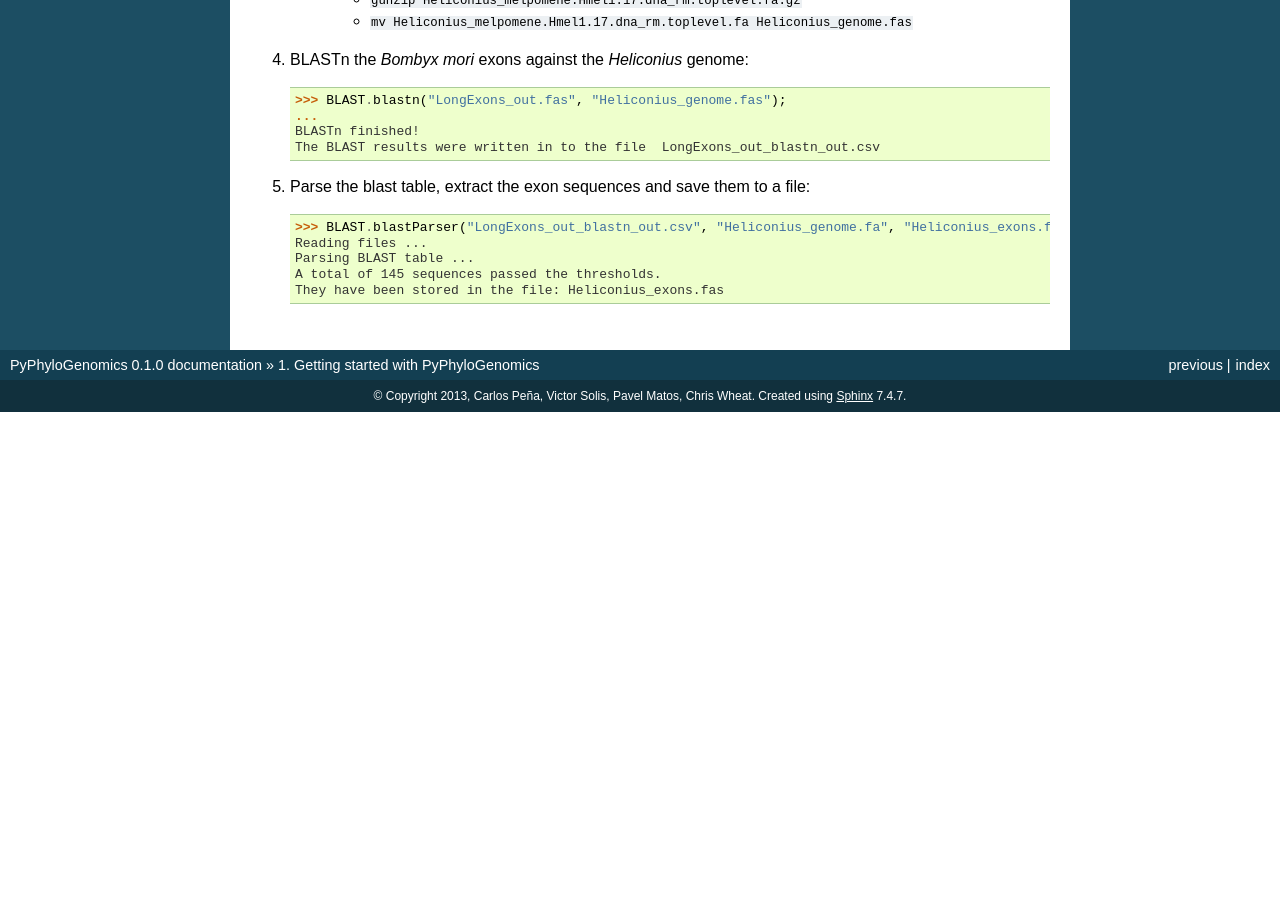
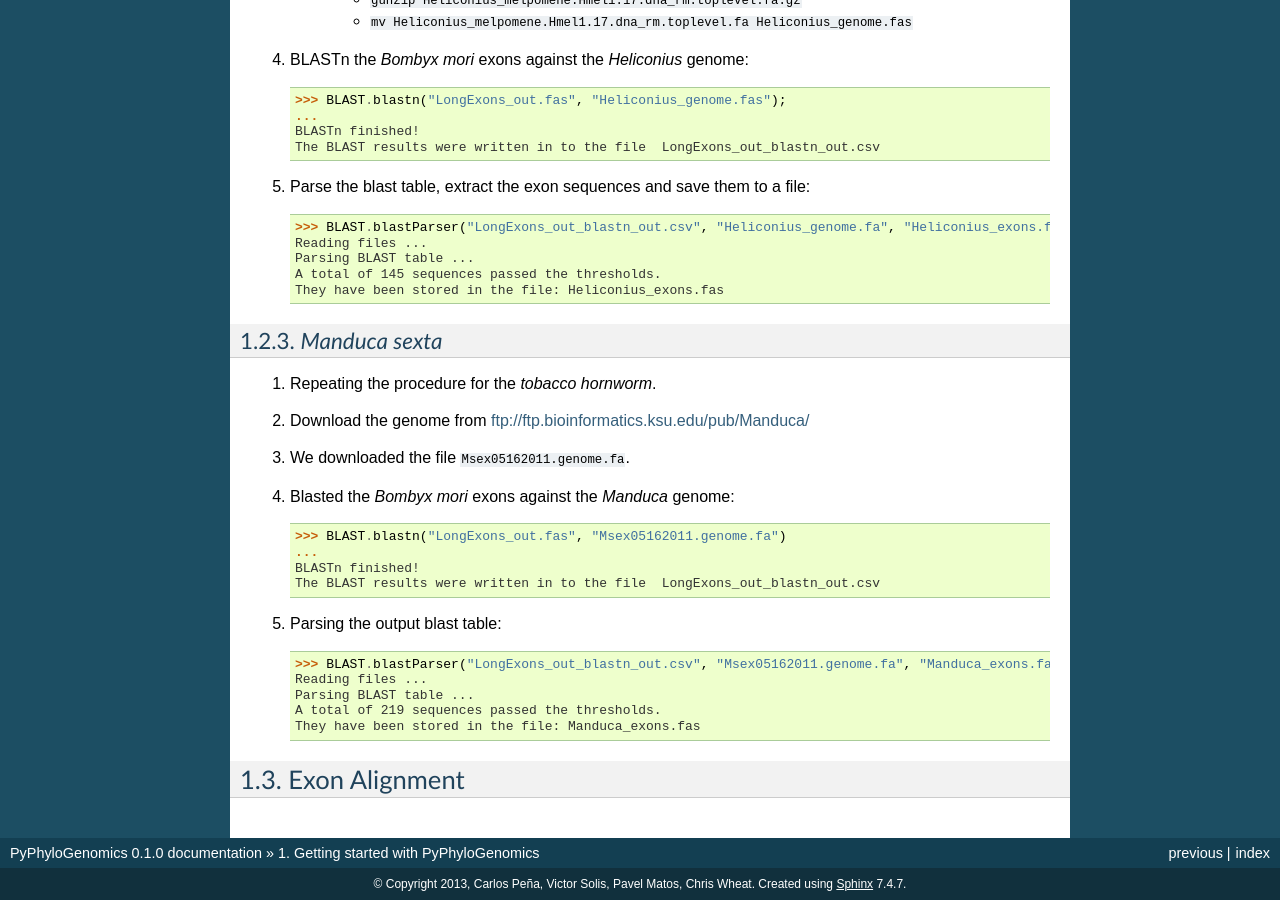
Before and after one commit to carlosp420/PyPhyloGenomics, a Sphinx documentation site: the page built from doc/getting-started.rst, in a window 1280 px wide and 900 px high, scrolled down 3526 px. Built offline with Sphinx 7.4.7, drawn with Linux system fonts in a browser that asks for light colours; formulas are drawn with MathJax 3; before the commit the page ends 3938 px from its top, so only the background shows below that; some of the changed text lies outside the part shown.

Commit message:
documentation: Exon alignment

```diff
--- a/doc/getting-started.rst
+++ b/doc/getting-started.rst
@@ -194,3 +194,29 @@ For example we can compare these 575 exons with the genome of the monarch butter
     Parsing BLAST table ...
     A total of 145 sequences passed the thresholds.
     They have been stored in the file: Heliconius_exons.fas
+
+^^^^^^^^^^^^^^^
+*Manduca sexta*
+^^^^^^^^^^^^^^^
+
+1. Repeating the procedure for the *tobacco hornworm*.
+2. Download the genome from ftp://ftp.bioinformatics.ksu.edu/pub/Manduca/
+3. We downloaded the file ``Msex05162011.genome.fa``.
+4. Blasted the *Bombyx mori* exons against the *Manduca* genome:
+
+    >>> BLAST.blastn("LongExons_out.fas", "Msex05162011.genome.fa")
+    ...
+    BLASTn finished!
+    The BLAST results were written in to the file  LongExons_out_blastn_out.csv
+5. Parsing the output blast table:
+
+    >>> BLAST.blastParser("LongExons_out_blastn_out.csv", "Msex05162011.genome.fa", "Manduca_exons.fas")
+    Reading files ...
+    Parsing BLAST table ...
+    A total of 219 sequences passed the thresholds.
+    They have been stored in the file: Manduca_exons.fas
+
+
+--------------
+Exon Alignment
+--------------
```
